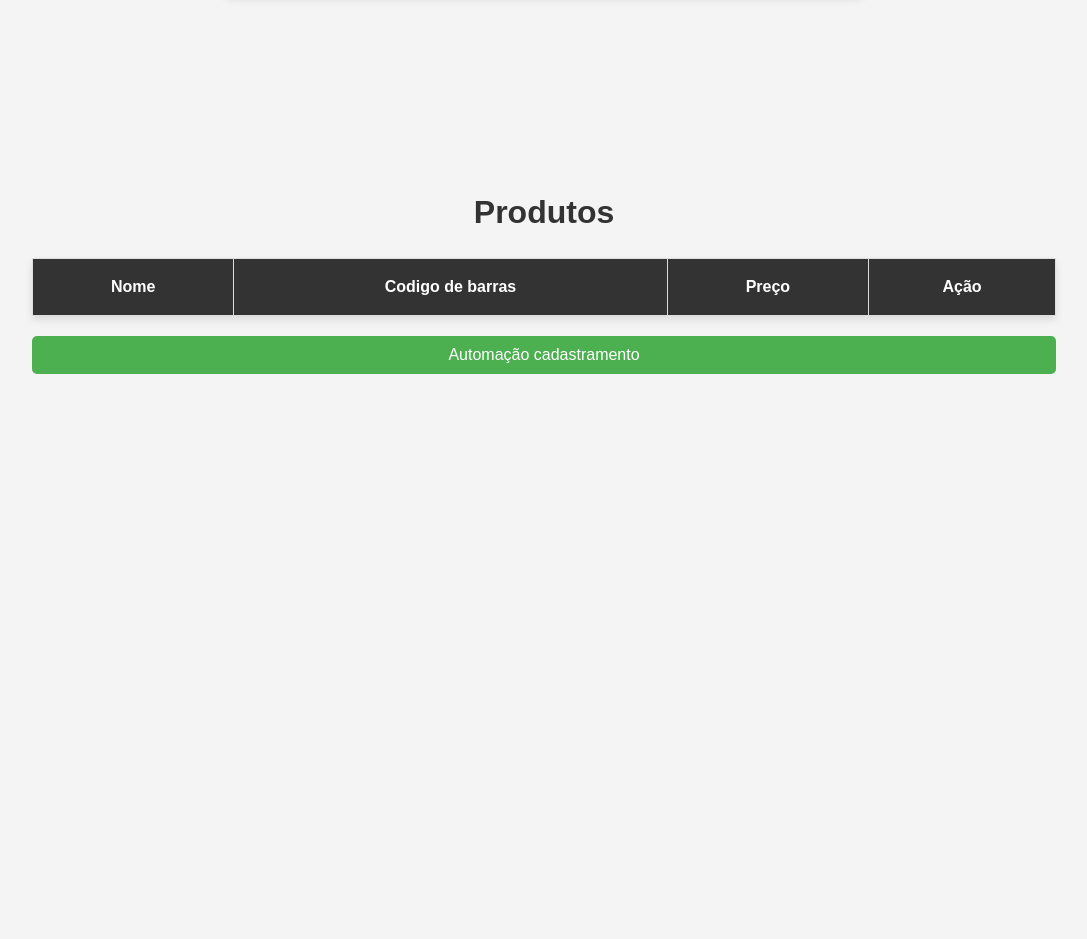
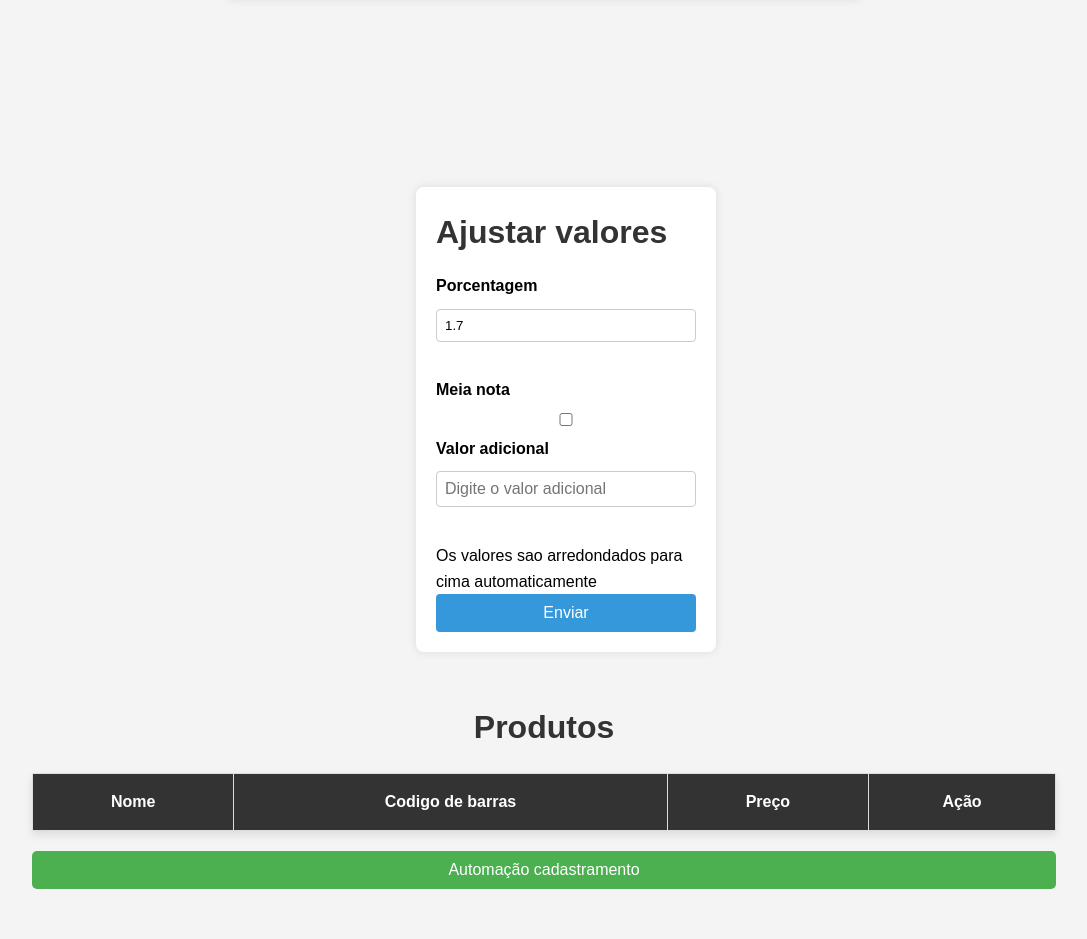
Before and after one commit to AlanBMC/SOLgen, a Django app: page /criasessao/ in a window 1280 px wide. Shown: the part 443-1382 px from the top of the page, without its empty margins (96-1183 px from the left). Before the commit the page ends 817 px from the top, so only its background shows below. Run offline with Django 5.2, Linux system fonts and the light colour scheme; lists and menus that the app fills with data are empty; some libraries are stand-ins or nearby versions.

Commit message:
feat: criando funcao para ajustar valores

```diff
--- a/gerenciador/solge/static/css/tabela.css
+++ b/gerenciador/solge/static/css/tabela.css
@@ -232,3 +232,49 @@ td[contenteditable="true"]:focus {
 
 /* Oculta o formulário quando o carregamento é exibido */
 .hidden { display: none; }
+.ajusta-valores {
+    background-color: #fff;
+    padding: 20px;
+    border-radius: 8px;
+    margin-left: 40%;
+    box-shadow: 0 0 10px rgba(0, 0, 0, 0.1);
+    display: flex;
+    flex-direction: column;
+    justify-content: center;
+    align-items: center;
+    width: 300px; /* Largura fixa da div */
+}
+
+.ajusta-valores h2 {
+    margin-bottom: 15px;
+}
+
+.ajusta-valores label {
+    margin-bottom: 10px;
+}
+
+.ajusta-valores input[type="number"],
+.ajusta-valores input[type="checkbox"],
+.ajusta-valores input[type="text"] {
+    margin-bottom: 10px;
+}
+
+.ajusta-valores input[type="number"], .ajusta-valores input[type="text"] {
+    width: 100%;
+    padding: 8px;
+    border: 1px solid #ccc;
+    border-radius: 4px;
+}
+
+.ajusta-valores button {
+    padding: 10px 20px;
+    background-color: #3498db;
+    color: white;
+    border: none;
+    border-radius: 4px;
+    cursor: pointer;
+}
+
+.ajusta-valores button:hover {
+    background-color: #2980b9;
+}
--- a/gerenciador/solge/templates/tabela.html
+++ b/gerenciador/solge/templates/tabela.html
@@ -7,6 +7,7 @@
     <meta name="viewport" content="width=device-width, initial-scale=1.0">
     <title>Produtos</title>
     <link rel="stylesheet" href="{% static 'css/tabela.css'%}">
+    <script src="https://unpkg.com/htmx.org@1.8.4"></script>
 </head>
 <body>
     <button class="menu-toggle" onclick="toggleMenu()">☰ Menu</button>
@@ -18,7 +19,6 @@
             <li><a href="{%url 'atualiza_banco' %}" >Atualizar banco</a></li>
             <li><a href="{%url 'impressora' %}" >Impressora</a></li>
 
-            <li><a href="#">Sobre</a></li>
 
         </ul>
     </nav>
@@ -28,7 +28,7 @@
             <h2>Extrair dados do xml</h2>
 
             <!-- Formulário no Modal -->
-            <form action="{% url 'criasessao' %}" method="POST" enctype="multipart/form-data">
+            <form action="{% url 'criasessao' %}" method="POST" enctype="multipart/form-data" target="resultado">
                 {% csrf_token %}
                 <label for="arquivo">Arquivo XML:</label>
                 <input type="file" name="arquivo" id="arquivo" accept=".xml" required>
@@ -36,8 +36,29 @@
                 <button type="submit">Visualizar produtos</button>
             </form>
         </div>
+        <div class="ajusta-valores">
+            <form action="{% url 'ajusta_valor' %}" method="POST" hx-post="{% url 'ajusta_valor' %}" hx-target="#validador" hx-swap="innerHTML"> {% csrf_token %}
 
-    <div class="container">
+                <h2>Ajustar valores</h2>
+
+                <!-- Campo de porcentagem -->
+                <label for="porcentagem">Porcentagem</label>
+                <input type="number" id="porcentagem" name="porcentagem" value="1.7" step="0.01" required><br>
+
+                <!-- Checkbox para meia nota -->
+                <label for="meia-nota">Meia nota</label>
+                <input type="checkbox" id="meia-nota" value="True" name="meia-nota">
+
+                <!-- Campo de valor adicional -->
+                <label for="valor-adicional">Valor adicional</label>
+                <input type="text" id="valor-adicional" name="valor-adicional" placeholder="Digite o valor adicional"><br>
+            <p>Os valores sao arredondados para cima automaticamente</p>
+                <!-- Botão de enviar -->
+                <button type="submit">Enviar</button>
+            </form>
+        </div>
+        <div id="validador" class="validador"> </div>
+    <div class="container" id="resultado">
         <h2>Produtos</h2>
 
         <!-- Tabela Editável -->
--- a/gerenciador/solge/urls.py
+++ b/gerenciador/solge/urls.py
@@ -11,5 +11,6 @@ urlpatterns = [
     path('adicionacard/', views.adiciona_card, name='adicionacard'),
     path('chama_automatocao_impressora/', views.chama_fun_automacao_impressora, name='automacao_impressora'),
     path('delete_card_impressora/', views.delete_card_impressora, name='delete_card_impressora'),
+    path('ajusta_valores/', views.ajusta_valores_produtos, name='ajusta_valor'),
 
 ]
--- a/gerenciador/solge/views.py
+++ b/gerenciador/solge/views.py
@@ -7,9 +7,10 @@ import time
 import pyperclip
 import pyautogui
 import json
+import math
 from pywinauto import Application
 from .models import Produto
-from django.http import JsonResponse
+from django.http import JsonResponse,HttpResponse
 
 # Create your views here.
 def home(request):
@@ -128,7 +129,7 @@ def tratamento_de_quantidade_valor_un(vProd, qCom):
 def envia_pro_pyautogui(request):
 
     produtos = request.session.get('produtos', [])
-    print(produtos)
+    request.session['produtos'] = []
     return redirect('criasessao')
 
 def atualiza_banco_view(request):
@@ -262,6 +263,34 @@ def chama_fun_automacao_impressora(request):
     else:
         return redirect('impressora')
 
+def ajusta_valores_produtos(request):
+    if request.method == 'POST':
+        porcentagem = float(request.POST.get('porcentagem', 1))  # Padrão para 1, se não fornecido
+
+        # Verifica se 'valor-adicional' está vazio e define como 0 se necessário
+        valor_adicional_str = request.POST.get('valor-adicional', '')
+        adicional = float(valor_adicional_str) if valor_adicional_str else 0  # Usa 0 se o campo estiver vazio
+
+        meia_nota = request.POST.get('meia-nota')  # Aqui você pode usar para outras lógicas, se necessário
+        produtos_sessao_cadastro = request.session.get('produtos', [])
+
+        for produto in produtos_sessao_cadastro:
+            try:
+                if meia_nota:
+                # Converte 'valor_revenda' para float antes de realizar o cálculo
+                    valor_revenda = float(produto['valor_revenda']) * 2
+                else:
+                    valor_revenda = float(produto['valor_revenda'])
+                # Calcula o novo valor revenda
+                novo_valor = (valor_revenda * porcentagem) + adicional
+                produto['valor_revenda'] = math.ceil(novo_valor)  # Atualiza o valor revenda
+            except ValueError:
+                # Se não puder converter, pode adicionar lógica para tratar o erro
+                return HttpResponse('Erro: Valor revenda inválido')
+
+        request.session['produtos'] = produtos_sessao_cadastro
+        return HttpResponse('Produtos Atualizados')
+
 
 def abrir_bartender_com_arquivo(caminho_bartender, caminho_arquivo_btw):
     """Verifica se o BarTender já está aberto, caso contrário, abre e carrega diretamente o arquivo .btw."""
```
